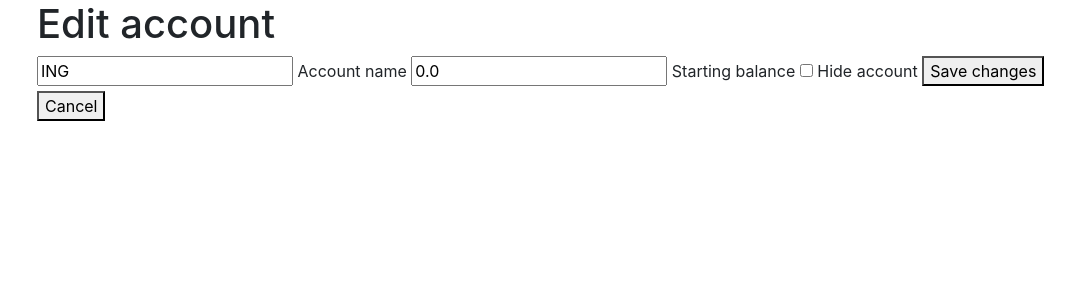
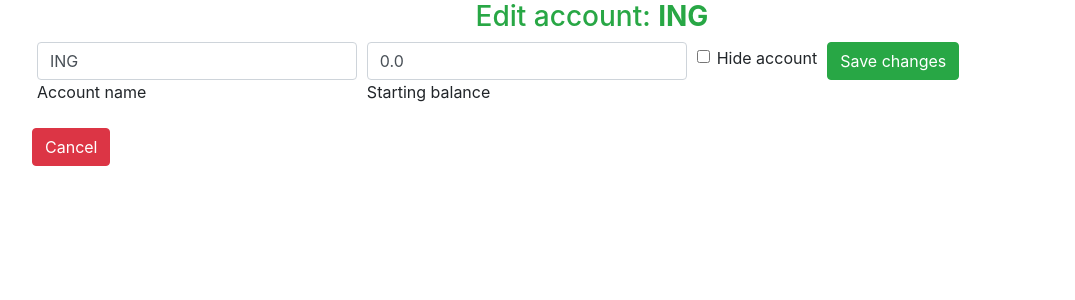
Before and after one commit to marsiekiera/YHB, a Flask app: a page that uses flask/app/templates/account_edit.html in a window 1280 px wide. Shown: the part 56-356 px from the top of the page, without its empty margins (48-1123 px from the left). Run offline with Flask 2, Linux system fonts and the light colour scheme; a user stored in the database is signed in; data comes from the database, SQL or seed files in the repository.

Commit message:
New design add

```diff
--- a/flask/app/templates/account_edit.html
+++ b/flask/app/templates/account_edit.html
@@ -5,30 +5,35 @@
 {% endblock %}
 
 {% block main %}
-    <h1>Edit account</h1>
-
+<h3 class="text-success text-center">Edit account: <span class="font-weight-bolder">{{ account_name }}</span></h3>
 <form action="/edit_account/{{ account_name }}" method="POST">
-
-        <input autocomplete="off" placeholder="Account name"
-            name="account_name" type="text" value="{{ account_name }}">
+    <div class="form-row">
+        <div class="form-group col">
+            <input class="form-control" autocomplete="off" placeholder="Account name" name="account_name" type="text" value="{{ account_name }}">
             <label for="account_name">Account name</label>
-
-        <input autocomplete="off" placeholder="0" name="starting_balance"
-        type="text" value="{{ starting_balance }}">
+        </div>
+        <div class="form-group col">
+            <input class="form-control" autocomplete="off" placeholder="0" name="starting_balance" type="text" value="{{ starting_balance }}">
             <label for="starting_balance">Starting balance</label>
-
+        </div>
+        <div class="col-auto my-1">
+            <div class="form-check">
             {% if account_hide == 0 %}
-        <input type="checkbox" name="account_hide">
+                <input class="form-check-input" type="checkbox" name="account_hide">
             {% else %}
-        <input type="checkbox" name="account_hide" checked>
+                <input class="form-check-input" type="checkbox" name="account_hide" checked>
             {% endif %}
-        <label for="account_hide">Hide account</label>
-
-        <button type="submit">Save changes</button>
+                <label class="form-check-label" for="account_hide">Hide account</label>
+            </div>
+        </div>
+        <div class="col">
+            <button class="btn btn-success" type="submit">Save changes</button>
+        </div>
+    </div>
 </form>
-
 <form action="/account/{{ account_name }}">
-        <button type="submit">Cancel</button>
+    <div class="form-row">
+        <button class="btn btn-danger" type="submit">Cancel</button>
+    </div>
 </form>
-
 {% endblock %}
```
Lines whose indentation alone changed are shown as unchanged.
